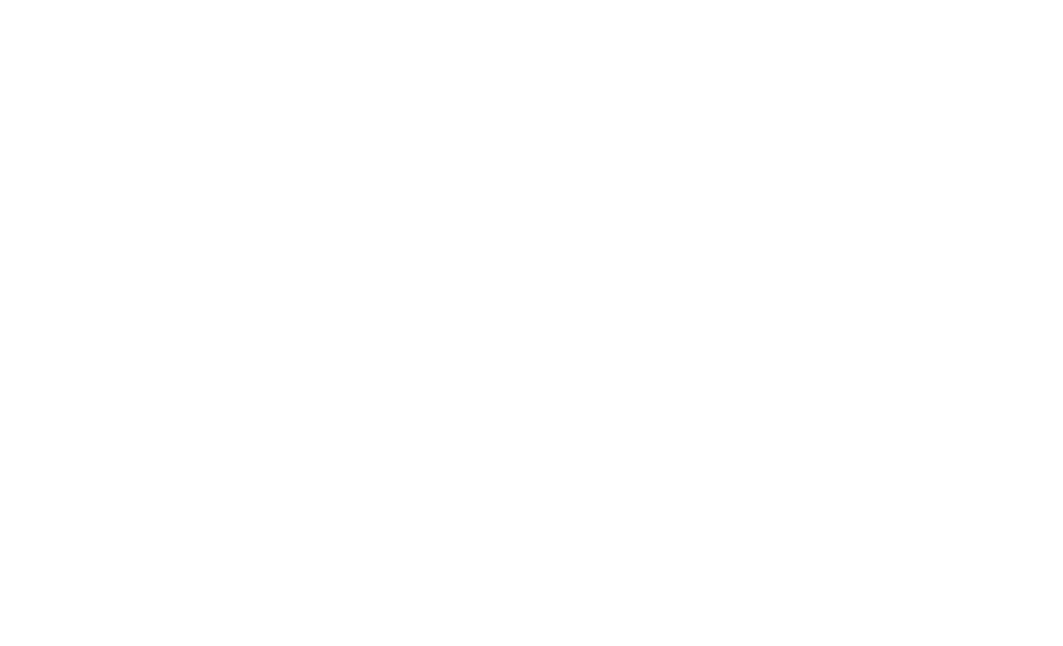
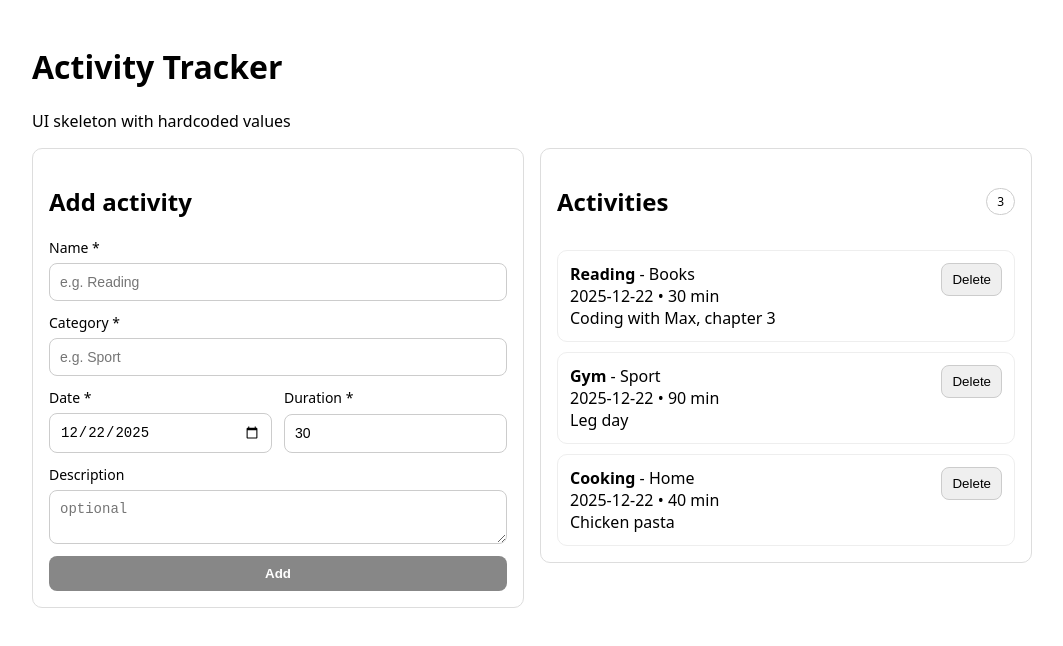
Before and after one commit to Ajdin387/activity-tracker, a React (Create React App) app in the folder frontend/: page / in a window 1280 px wide. Shown: the top 646 px of the page, without its empty margins (108-1171 px from the left). Built offline with nearby package versions, Linux system fonts and the light colour scheme; the HTML template or start-up script is replaced by a standard one.

Commit message:
feat(frontend): add minimal activity UI with local state and validation

```diff
--- a/frontend/src/App.css
+++ b/frontend/src/App.css
@@ -0,0 +1,112 @@
+.page {
+  max-width: 1000px;
+  margin: 0 auto;
+  padding: 24px;
+  font-family: system-ui, Arial, sans-serif;
+}
+
+.grid {
+  display: grid;
+  grid-template-columns: 1fr 1fr;
+  gap: 16px;
+  align-items: start;
+}
+
+.card {
+  border: 1px solid #ddd;
+  border-radius: 10px;
+  padding: 16px;
+  background: #fff;
+}
+
+.form {
+  display: grid;
+  gap: 12px;
+}
+
+.form label {
+  display: grid;
+  gap: 6px;
+  font-size: 14px;
+}
+
+.form input,
+.form textarea {
+  padding: 10px;
+  border: 1px solid #ccc;
+  border-radius: 8px;
+  font-size: 14px;
+}
+
+.row2 {
+  display: grid;
+  grid-template-columns: 1fr 1fr;
+  gap: 12px;
+}
+
+.primary {
+  padding: 10px 12px;
+  border: 0;
+  border-radius: 8px;
+  cursor: pointer;
+  font-weight: 600;
+
+  background: #111;
+  color: white;
+}
+
+.primary:hover {
+  opacity: 0.9;
+}
+
+.primary:disabled {
+  opacity: 0.5;
+  cursor: not-allowed;
+}
+
+.listHeader {
+  display: flex;
+  align-items: center;
+  justify-content: space-between;
+  margin-bottom: 12px;
+}
+
+.badge {
+  padding: 4px 10px;
+  border-radius: 999px;
+  border: 1px solid #ccc;
+  font-size: 12px;
+}
+
+.list {
+  list-style: none;
+  padding: 0;
+  margin: 0;
+  display: grid;
+  gap: 10px;
+}
+
+.item {
+  border: 1px solid #eee;
+  border-radius: 10px;
+  padding: 12px;
+  display: flex;
+  justify-content: space-between;
+}
+
+.item button {
+  align-self: start;
+  padding: 8px 10px;
+  border-radius: 8px;
+  border: 1px solid #ccc;
+  cursor: pointer;
+}
+
+@media (max-width: 800px) {
+  .grid {
+    grid-template-columns: 1fr;
+  }
+  .row2 {
+    grid-template-columns: 1fr;
+  }
+}
--- a/frontend/src/App.tsx
+++ b/frontend/src/App.tsx
@@ -1,9 +1,178 @@
-import React from 'react';
+import { useState } from 'react';
 import './App.css';
 
+type Activity = {
+  id: number;
+  name: string;
+  description?: string;
+  category: string;
+  date: string;
+  durationMinutes: number;
+}
+
+const hardcodedActivities: Activity[] = [
+    {
+      id: 1,
+      name: "Reading",
+      description: "Coding with Max, chapter 3",
+      category: "Books",
+      date: "2025-12-22",
+      durationMinutes: 30,
+    },
+    {
+      id: 2,
+      name: "Gym",
+      description: "Leg day",
+      category: "Sport",
+      date: "2025-12-22",
+      durationMinutes: 90,
+    },
+    {
+      id: 3,
+      name: "Cooking",
+      description: "Chicken pasta",
+      category: "Home",
+      date: "2025-12-22",
+      durationMinutes: 40,
+    },
+  ]
+
 function App() {
+  const [activities, setActivities] = useState<Activity[]>(hardcodedActivities);
+
+  const [newName, setNewName] = useState("");
+  const [newDescription, setNewDescription] = useState("");
+  const [newCategory, setNewCategory] = useState("");
+  const [newDate, setNewDate] = useState(() => new Date().toISOString().slice(0, 10));
+  const [newDurationMinutes, setNewDurationMinutes] = useState(30);
+
+  const canSubmit = newName.trim().length > 0 && newCategory.trim().length > 0 && newDate.trim().length > 0 && newDurationMinutes >= 1
+
+  function onSubmit(e: React.FormEvent) {
+    e.preventDefault();
+
+    if (!canSubmit) return;
+
+    const next: Activity = {
+      id: Date.now(),
+      name: newName.trim(),
+      category: newCategory.trim(),
+      date: newDate,
+      durationMinutes: newDurationMinutes,
+      description: newDescription.trim() ? newDescription.trim() : undefined,
+    }
+
+    setActivities(prev => [next, ...prev])
+    setNewName("")
+    setNewDescription("")
+    setNewCategory("")
+    setNewDate(new Date().toISOString().slice(0, 10))
+    setNewDurationMinutes(30)
+  }
+
+  function onDelete(id: number) {
+    setActivities(prevActivities => (prevActivities.filter(a => a.id !== id)));
+  }
+
   return (
-    <div></div>
+    <div className='page'>
+      <header className='header'>
+        <h1>Activity Tracker</h1>
+        <p>UI skeleton with hardcoded values</p>
+      </header>
+
+      <main className='grid'>
+        <section className='card'>
+          {/* Input activity */}
+          <h2>Add activity</h2>
+          <form className='form' onSubmit={onSubmit}>
+            <label>
+              Name *
+              <input
+                placeholder="e.g. Reading"
+                value={newName}
+                onChange={e => setNewName(e.target.value)}
+              />
+            </label>
+
+            <label>
+              Category *
+              <input
+                placeholder="e.g. Sport"
+                value={newCategory}
+                onChange={e => setNewCategory(e.target.value)}
+              />
+            </label>
+
+            <div className='row2'>
+              <label>
+                Date *
+                <input
+                type="date"
+                value={newDate}
+                onChange={e => setNewDate(e.target.value)}
+                />
+              </label>
+
+              <label>
+                Duration *
+                <input
+                  type="number"
+                  min={1}
+                  value={newDurationMinutes}
+                  onChange={e => setNewDurationMinutes(Number(e.target.value))}
+                />
+              </label>
+            </div>
+
+            <label>
+              Description
+              <textarea
+                placeholder="optional"
+                value={newDescription}
+                onChange={e => setNewDescription(e.target.value)}
+              />
+            </label>
+
+            <button className='primary' type="submit" disabled={!canSubmit}>
+              Add
+            </button>
+          </form>
+        </section>
+
+        <section className='card'>
+          {/* Activities list */}
+          <div className='listHeader'>
+            <h2>Activities</h2>
+            <span className='badge'>{activities.length}</span>
+          </div>
+
+          {activities.length === 0 ? (
+            <p>No activities yet.</p>
+          ) : (
+            <ul className='list'>
+              {activities.map(a => (
+                <li className='item' key={a.id}>
+                  <div>
+                    <div>
+                      <strong>{a.name}</strong>
+                      <span> - {a.category}</span>
+                    </div>
+                    <div>
+                      {a.date} • {a.durationMinutes} min
+                    </div>
+                    {a.description && <div>{a.description}</div>}
+                  </div>
+                  <button type="button" onClick={() => onDelete(a.id)}>
+                    Delete
+                  </button>
+                </li>
+              ))}
+            </ul>
+          )}
+        </section>
+      </main>
+    </div>
   );
 }
 
```
